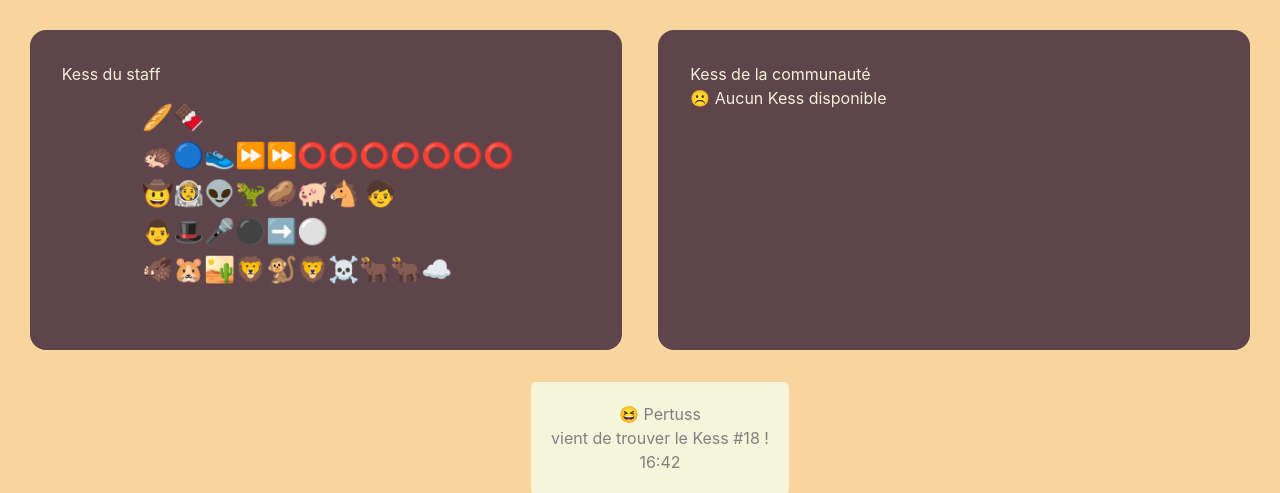
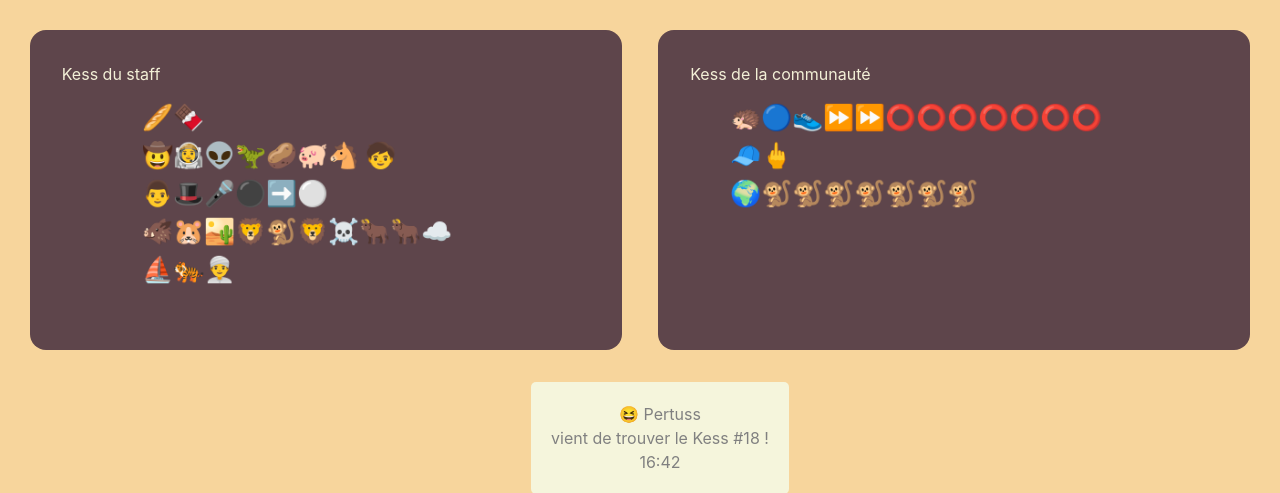
Before and after one commit to Chelpot/Kess, a Django app: page /kess/ in a window 1280 px wide. Shown: the part 56-549 px from the top of the page. Run offline with Django 3.2, Linux system fonts and the light colour scheme; data comes from the database, SQL or seed files in the repository; both versions use the stored data as it was after the commit; parts of the project's set-up code (start-up, migrations or seed data) failed here and were passed over; some libraries are stand-ins or nearby versions.

Commit message:
Display Kesss in index sorted by staff/community

```diff
--- a/mysite/kess/templates/kess/index.html
+++ b/mysite/kess/templates/kess/index.html
@@ -7,9 +7,9 @@
 <div class="indexBothBoxes">
     <div class="container indexBox inline">
         <span>Kess du staff</span>
-        {% if latest_kess_list %}
+        {% if latest_staff_kess_list %}
             <ul class="indexContainerUl">
-            {% for kess in latest_kess_list %}
+            {% for kess in latest_staff_kess_list %}
                 <li>
                     <h1>
                         <a class="smallFont link_kess" href="{% url 'kess:detail' kess.id %}">
--- a/mysite/kess/views.py
+++ b/mysite/kess/views.py
@@ -10,14 +10,20 @@ from .models import Kess, User, Tile
 
 def index(request):
     user_tiles = Tile.objects.filter()
-    # Look for Kess ready to be published only
-    latest_kess_list = Kess.objects.filter(
+    # Look for Kess ready to be published only and created by staff
+    latest_staff_kess_list = Kess.objects.filter(
         is_ready_to_publish=True,
+        is_staff=True,
     ).order_by('-published_at')[:5]
-    latest_community_kess_list = []
+    # Look for kess created by community
+    latest_community_kess_list = Kess.objects.filter(
+        is_ready_to_publish=True,
+        is_staff=False,
+    ).order_by('-published_at')[:5]
+
     user = request.user
 
-    context = {'latest_kess_list': latest_kess_list,
+    context = {'latest_staff_kess_list': latest_staff_kess_list,
                'latest_community_kess_list': latest_community_kess_list,
                'user_name': user.name if user.is_authenticated else '',
                'user_tiles': user_tiles
@@ -96,7 +102,7 @@ def add_kess(request):
             form = CreateKessForm(request.POST)
             if form.is_valid():
                 kess = form.save(commit=False)
-                kess.is_staff = False
+                kess.is_staff = request.user.is_staff
                 kess.is_ready_to_publish = False
                 kess.published_at = datetime.now()
                 kess.created_at = datetime.now()
```
Also changed, not shown: mysite/db.sqlite3.
